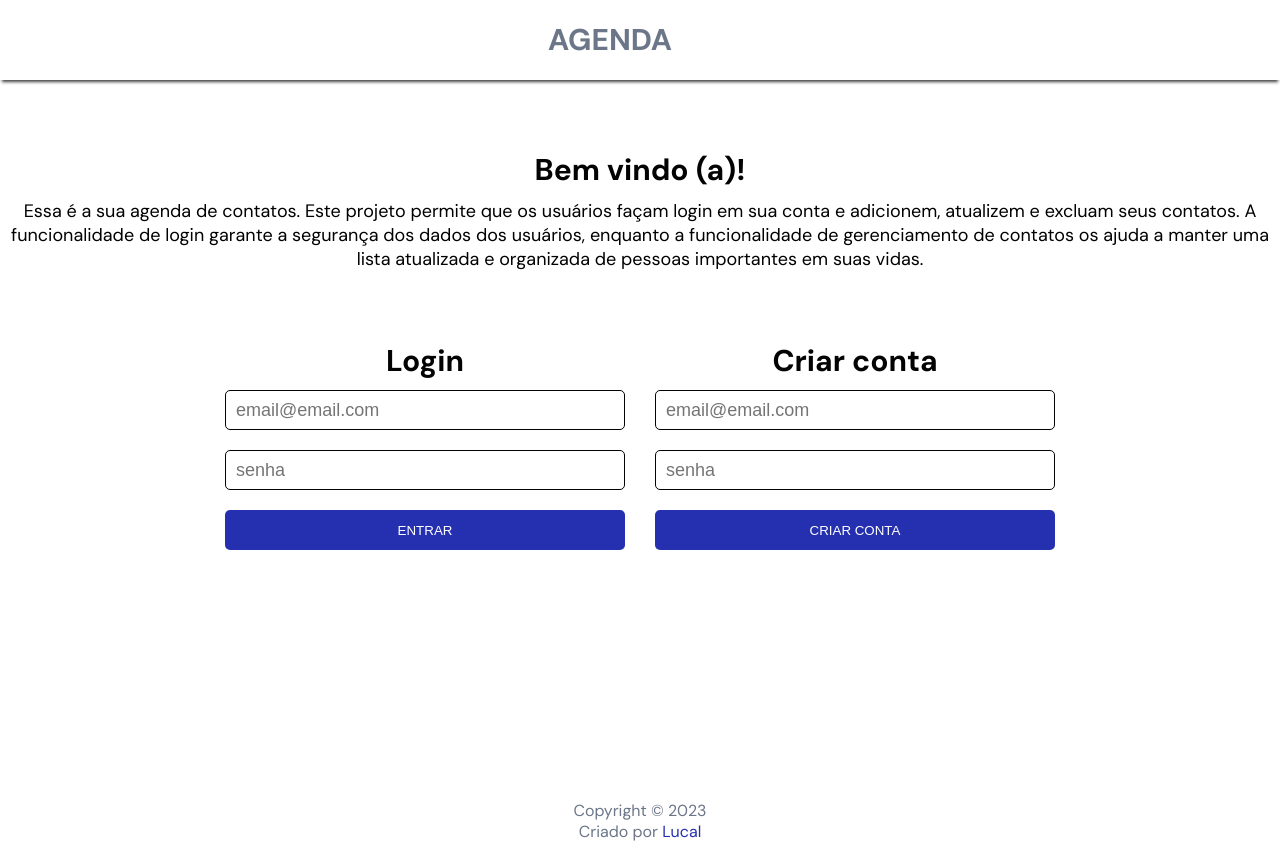
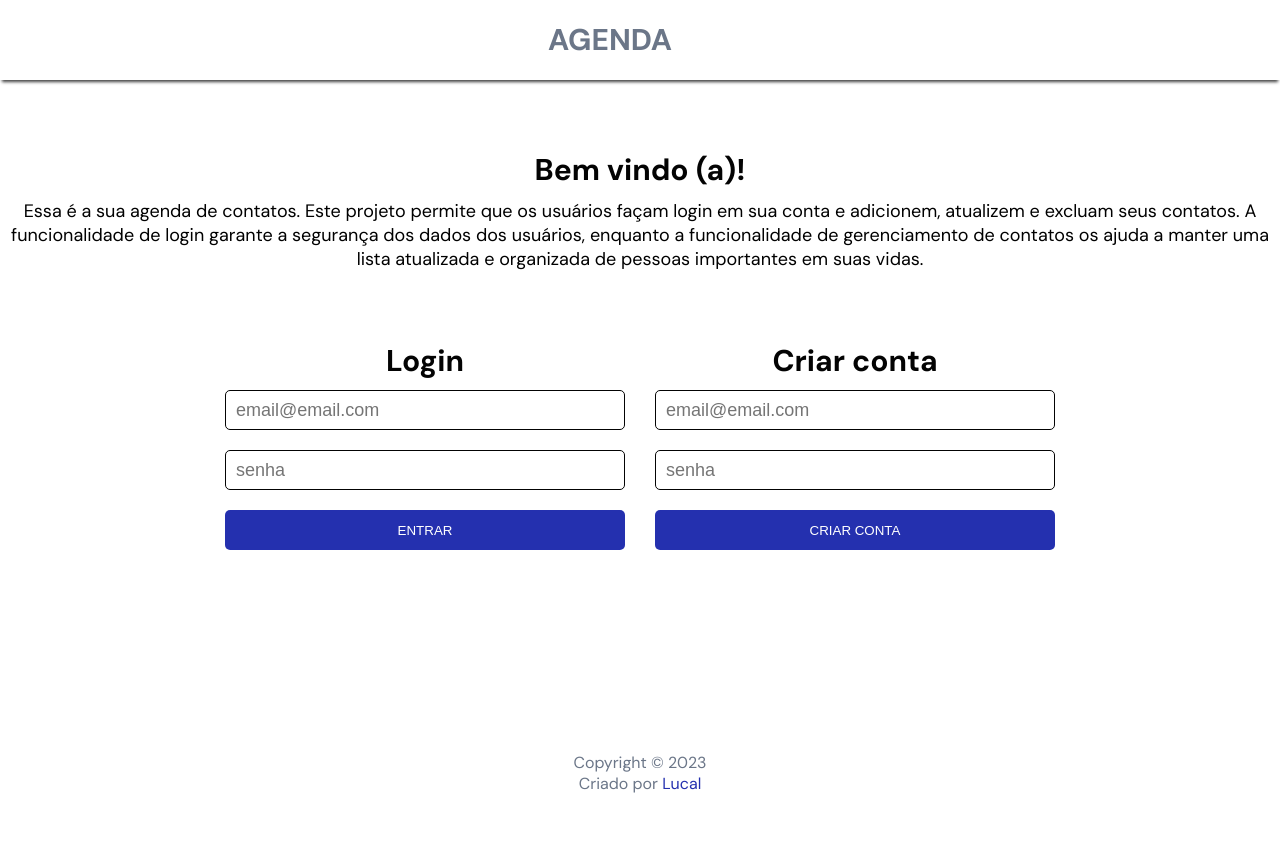
Before and after one commit to Lucal22/contact-frontend, a React (Vite) app: page / in a window 1280 px wide. After the commit the page ends 800 px from the top, so only its background shows below. Built offline with nearby package versions, Linux system fonts and the light colour scheme; no server answers.

Commit message:
Fixing layout

```diff
--- a/src/container/Login/index.tsx
+++ b/src/container/Login/index.tsx
@@ -19,7 +19,7 @@ export default function Login() {
 
   return (
     <Styled.Container>
-      <Container height={'full'}>
+      <Container height={'100'}>
         <Styled.Description>
           <h1>Bem vindo (a)!</h1>
           <p>
--- a/src/container/Login/styles.ts
+++ b/src/container/Login/styles.ts
@@ -48,7 +48,7 @@ export const Content = styled.div`
       align-items: center;
       justify-content: center;
       gap: 30px;
-    } ;
+    }
   `}
 `;
 
@@ -85,7 +85,7 @@ export const Input = styled.input`
     @media (min-width: ${theme.screen.size.large}) {
       width: 40rem;
       font-size: ${theme.fonts.size.medium};
-    } ;
+    }
   `}
 `;
 
@@ -102,6 +102,6 @@ export const Button = styled.input<LoginStyleProps>`
       : theme.colors.blueColor};
     @media (min-width: ${theme.screen.size.large}) {
       width: 40rem;
-    } ;
+    }
   `}
 `;
```
